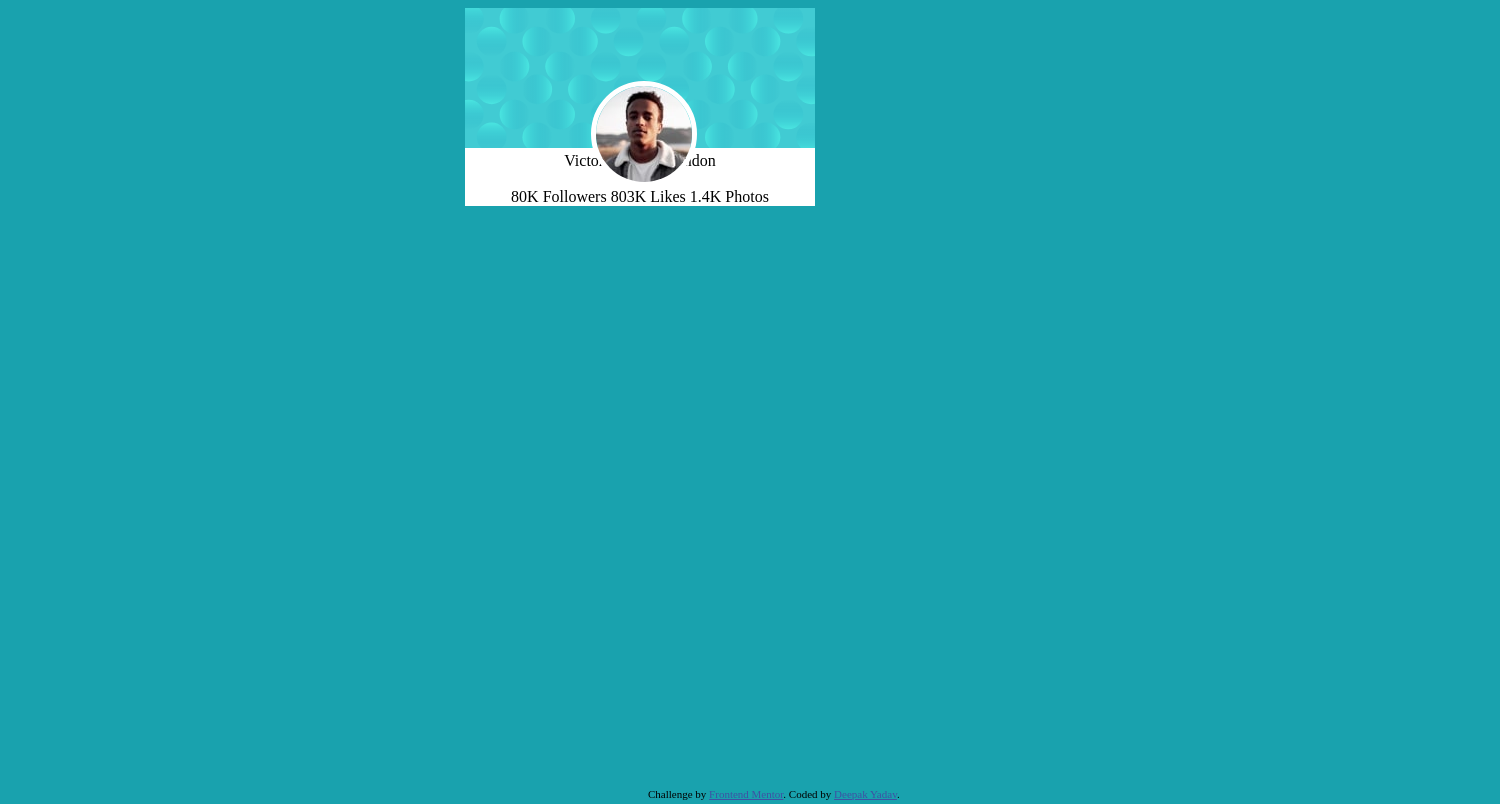
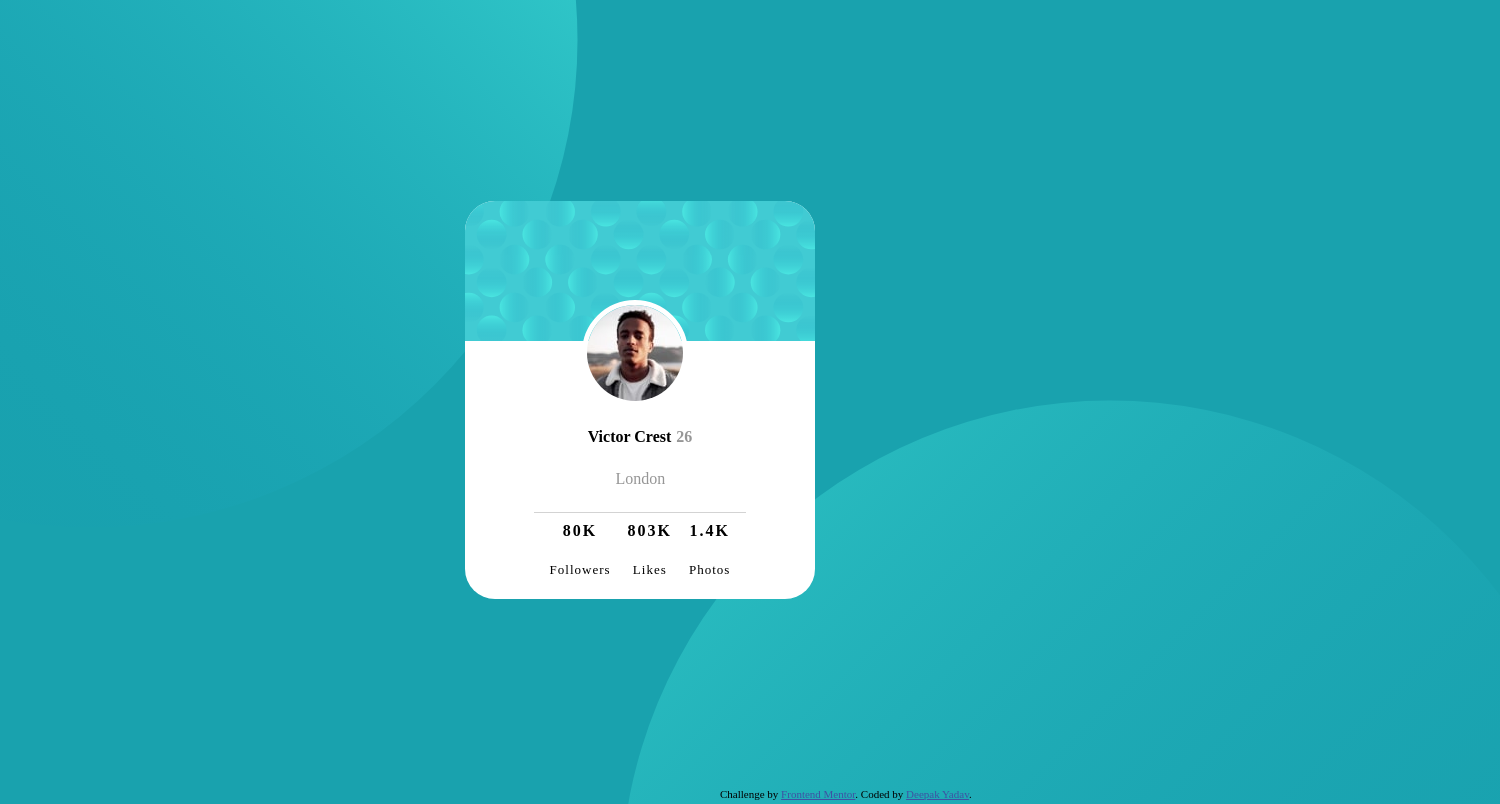
Before and after one commit to deepak-07/Frontend-mentor-challenges, a plain HTML site: page Profile-Card-Component/index.html in a window 1280 px wide. Shown: the top 804 px of the page, 1500 px wide, since content can reach past the window. Drawn offline with Linux system fonts and the light colour scheme.

Commit message:
style: configured styling

```diff
--- a/Profile-Card-Component/index.html
+++ b/Profile-Card-Component/index.html
@@ -26,26 +26,47 @@
 
 <body>
     <div class="container">
-        <!-- <img src="/images/bg-pattern-top.svg" alt=""> -->
+        <div class="upper">
+            <!-- <img src="/images/bg-pattern-top.svg" alt=""> -->
+
+        </div>
 
 
         <div class="profile-card">
-            <div class="upper">
+            <div class="top">
                 <img src="/images/bg-pattern-card.svg" alt="">
             </div>
             <div class="img">
                 <img src="/images/image-victor.jpg" alt="">
             </div>
-            <div class="lower">
 
+            <div class="details">
+                <span class="name">
+                    Victor Crest <p class="color-gray">26 </p>
+                </span>
+                <p class="color-gray">London</p>
+                <hr>
+                <table class="object-table">
 
-                Victor Crest 26 London
-                <hr> 80K Followers 803K Likes 1.4K Photos
+                    <tr>
+                        <td class="number">80K</td>
+                        <td class="number">803K</td>
+                        <td class="number">1.4K</td>
+                    </tr>
 
+                    <tr>
+                        <td class="count">Followers</td>
+                        <td class="count">Likes</td>
+                        <td class="count">Photos</td>
+                    </tr>
+                </table>
             </div>
 
         </div>
-        <!-- <img src="/images/bg-pattern-bottom.svg" alt=""> -->
+        <div class="lower">
+            <!-- <img src="/images/bg-pattern-bottom.svg" alt=""> -->
+
+        </div>
         <div class="attribution">
             Challenge by <a href="https://www.frontendmentor.io?ref=challenge" target="_blank">Frontend Mentor</a>. Coded by <a href="#">Deepak Yadav</a>.
         </div>
--- a/Profile-Card-Component/style.css
+++ b/Profile-Card-Component/style.css
@@ -1,52 +1,122 @@
 body {
+    margin: 0;
     background-color: hsl(185, 75%, 39%);
 }
 
 .container {
+    margin: 0;
     /* position: absolute; */
     /* z-index: -1; */
 }
 
+.upper {
+    background-image: url(/images/bg-pattern-top.svg);
+    position: absolute;
+    width: 1000px;
+    height: 1000px;
+    background-repeat: no-repeat;
+    background-position: top -450px left -400px;
+    z-index: -1;
+}
+
+.color-gray {
+    display: inline;
+    color: hsl(0, 0%, 59%);
+    padding-left: 1px;
+}
+
 .profile-card {
-    /* background: hsl(229, 23%, 23%); */
-    position: relative;
+
     background-color: white;
     display: flex;
-    height: 100vh;
-    width: 300px;
-    /* justify-content: center; */
+    height: 60px;
+    width: 250px;
+    top: 0;
+    bottom: 0;
+    left: 0;
+    right: 0;
+    position: absolute;
+    justify-content: center;
     align-items: center;
     text-align: center;
     margin: auto;
     flex-direction: column;
     width: fit-content;
     height: fit-content;
-
+    border-radius: 30px;
 }
 
-.upper {
+.top img {
     height: fit-content;
-    position: relative;
+    border-top-left-radius: 30px;
+    border-top-right-radius: 30px;
 }
 
 .img img {
     border-radius: 50%;
     border: 5px solid white;
-    position: absolute;
-    left: 20px;
-    top: 10%;
-    transform: translate(100%, 50%);
+    position: relative;
+    left: 5px;
+    top: 5px;
+    transform: translate(-10px, -50px);
+    margin-bottom: -35px;
 }
-.lower{
+
+.details {
     display: flex;
     flex-direction: column;
     justify-content: center;
     text-align: center;
 }
 
+hr {
+    display: inline-block;
+    border: 0;
+    clear: both;
+    display: block;
+    width: 100%;
+    background-color: #D3D3D3;
+    text-align: center;
+    align-items: center;
 
-.attribution{
+    height: 1px;
+}
+
+.object-table {
+    margin-top: -20px;
+    border-spacing: 15px 20px;
+    justify-content: space-between;
+}
+
+.name {
+
+    font-weight: bolder;
+    padding: 8px 1px;
+}
+
+.number {
+    font-weight: bolder;
+    letter-spacing: 2px;
+}
+
+.count {
+    letter-spacing: 1px;
+    font-size: small;
+    font-weight: lighter;
+}
+
+.lower {
+    background-image: url(/images/bg-pattern-bottom.svg);
+    position: absolute;
+    width: 1500px;
+    height: 1000px;
+    background-repeat: no-repeat;
+    background-position: top 400px left 620px;
+    z-index: -1;
+}
+
+.attribution {
     position: absolute;
     bottom: 0px;
-    margin-left: 80vh;
+    margin-left: 90vh;
 }
```
